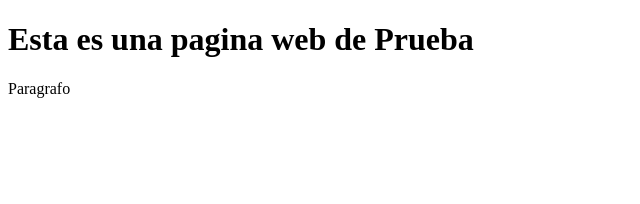
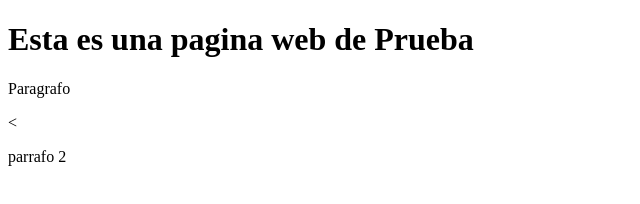
Before and after one commit to jaavibarquin/repository, a plain HTML site: page index.html in a window 1280 px wide. Shown: the full height of the page, 0-640 px from the left. Drawn offline with Linux system fonts and the light colour scheme.

Commit message:
Agruegue un parrafo

```diff
--- a/index.html
+++ b/index.html
@@ -7,5 +7,6 @@
   <body>
     <h1> Esta es una pagina web de Prueba </h1>
     <p>Paragrafo</p>
+    <<p> parrafo 2</p>
   </body>
 </html>
```
